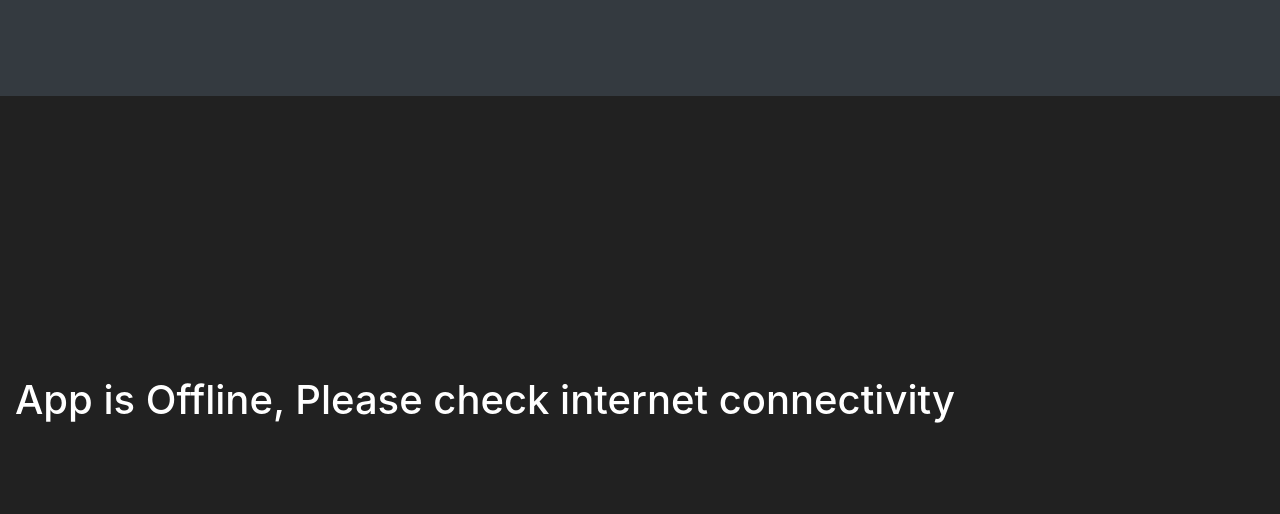
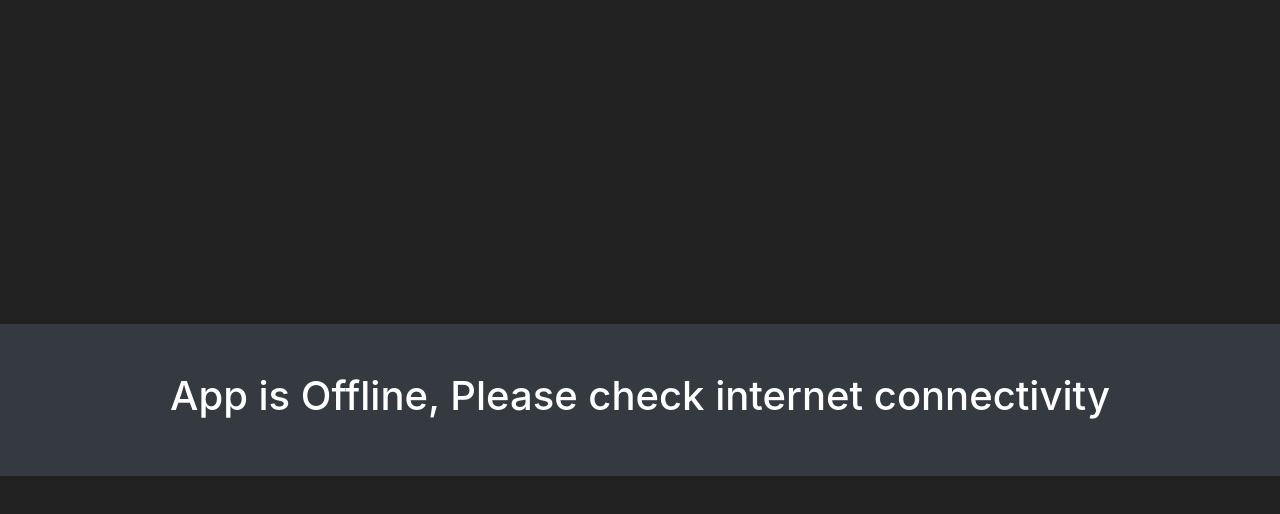
Before and after one commit to mayankabhijeet/Greedy-Game-Dashboard, a React (Create React App) app: page / in a window 1280 px wide. Shown: the top 514 px of the page. Built offline with nearby package versions, Linux system fonts and the light colour scheme; no server answers.

Commit message:
Fix css class

```diff
--- a/src/components/offline.jsx
+++ b/src/components/offline.jsx
@@ -4,8 +4,8 @@ import "../App.css";
 const OfflinePage = ({ filteredChartData }) => {
   return (
     <Fragment>
-      <div className="bg-dark container-fluid py-5 text-center text-white">
-        <h1 className="set-pos">App is Offline, Please check internet connectivity</h1>
+      <div className="set-pos bg-dark container-fluid py-5 text-center text-white">
+        <h1>App is Offline, Please check internet connectivity</h1>
       </div>
     </Fragment>
   );
```
